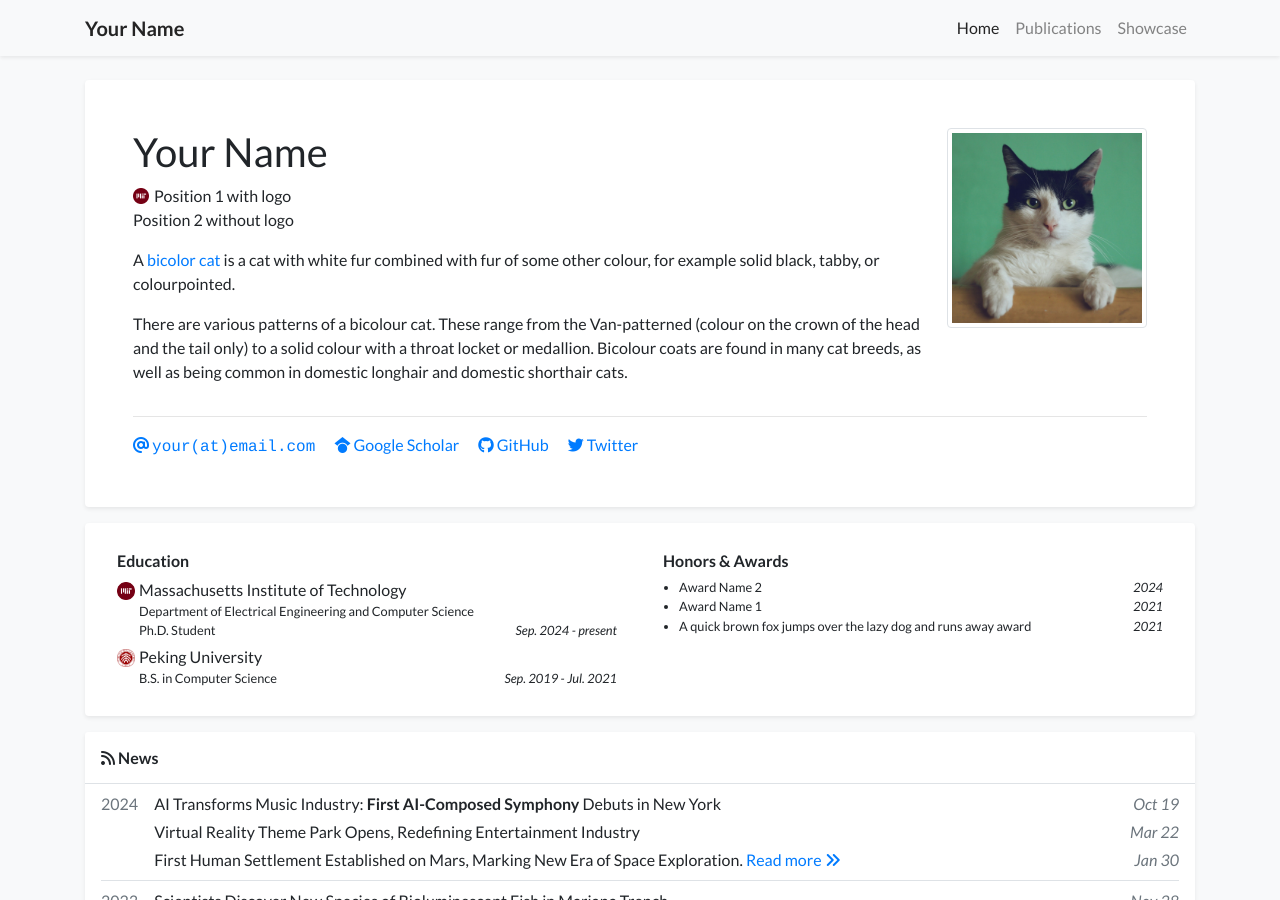
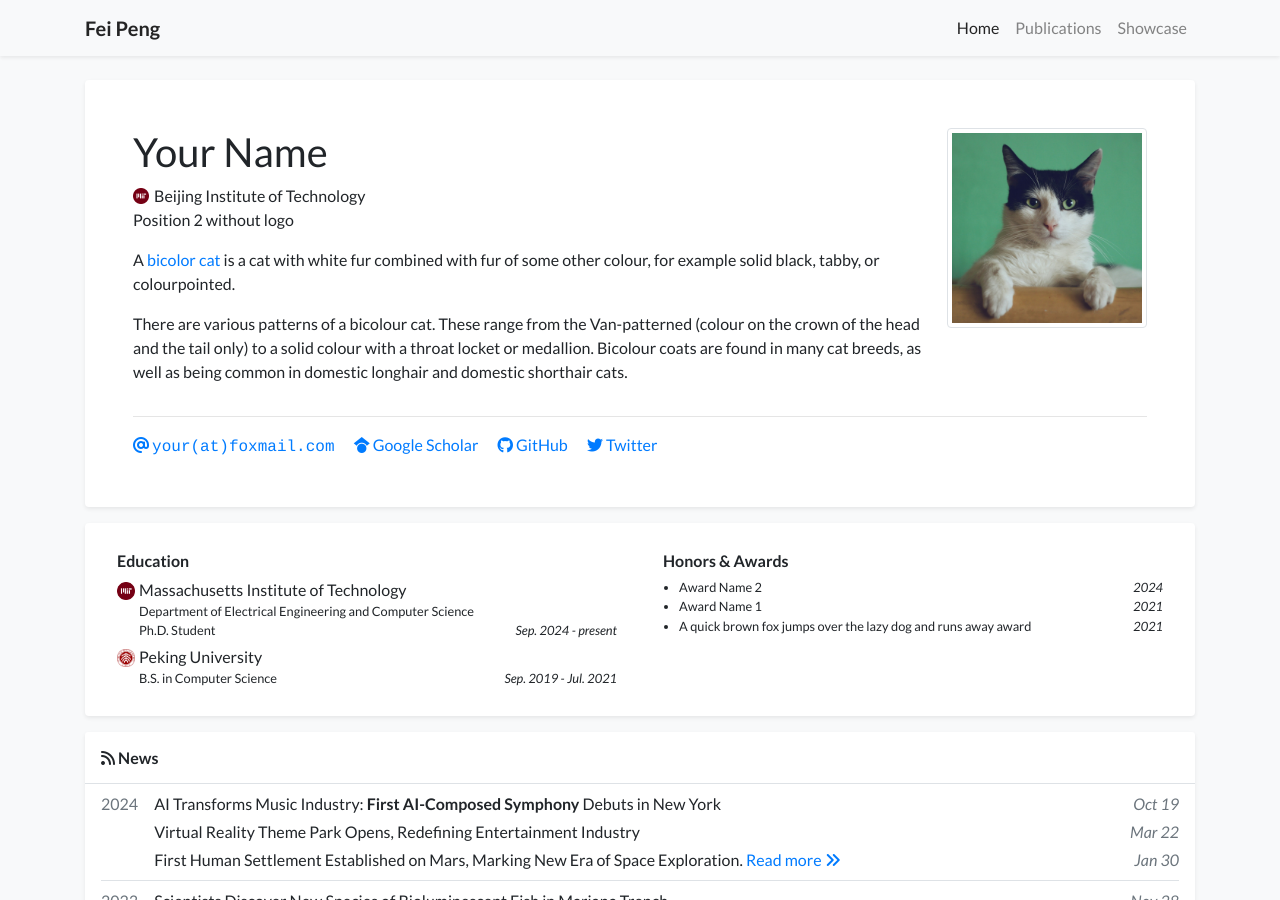
Before and after one commit to fpeng-page/feipeng, a Jekyll site: the page built from index.html, in a window 1280 px wide and 900 px high. Built offline with Jekyll 4.4.1, drawn with Linux system fonts in a browser that asks for light colours; nearby versions of some CDN libraries; a style sheet for code colours, icons or effects is not loaded.

Commit message:
Update profile.yml

```diff
--- a/_data/profile.yml
+++ b/_data/profile.yml
@@ -1,14 +1,14 @@
 primary_name: "Your Name"
 secondary_name: ""
-navbar_name: "Your Name"
+navbar_name: "Fei Peng"
 
 positions:
 - logo: /assets/images/badges/MIT_Social_circle.png  # Logo is optional
-  name: Position 1 with logo
+  name: Beijing Institute of Technology
 - name: Position 2 without logo
 
 
-email: "your@email.com"
+email: "your@foxmail.com"
 # cv_link: link-to-your-cv-file
 gscholar: xFmQpf4AAAAJ  # This is an example, replace it with your own Google Scholar ID
 github: your_github_id
```
